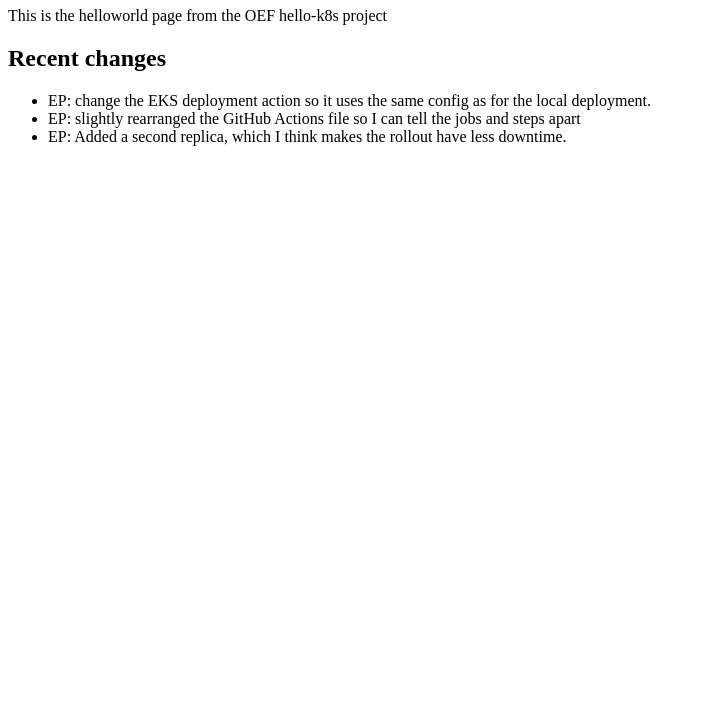
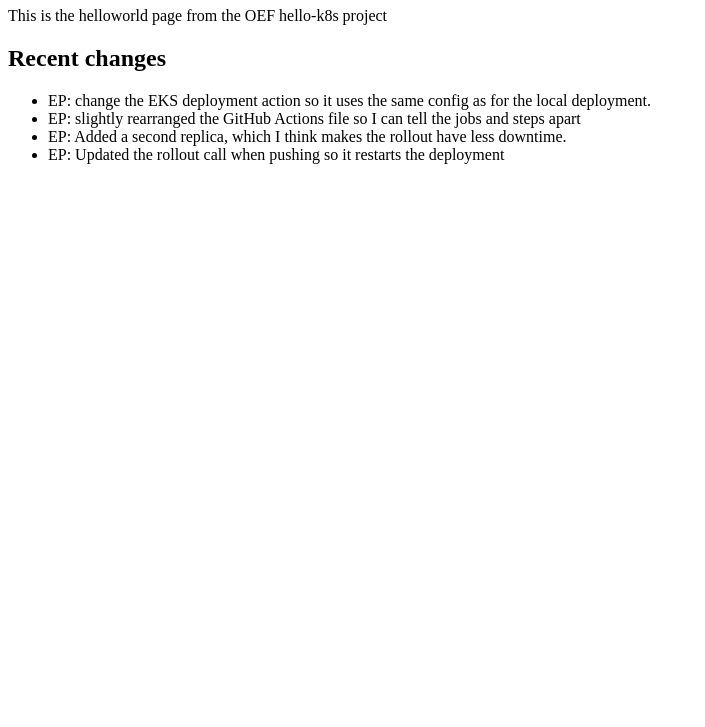
Before and after one commit to Open-Earth-Foundation/hello-k8s, a plain HTML site: page helloworld/index.html in a window 1280 px wide. Shown: the part 73-800 px from the top of the page, without its empty margins (0-705 px from the left). Drawn offline with Linux system fonts and the light colour scheme.

Commit message:
doc(index): update info about deployment

```diff
--- a/helloworld/index.html
+++ b/helloworld/index.html
@@ -12,6 +12,7 @@
       <li>EP: change the EKS deployment action so it uses the same config as for the local deployment.</li>
       <li>EP: slightly rearranged the GitHub Actions file so I can tell the jobs and steps apart</li>
       <li>EP: Added a second replica, which I think makes the rollout have less downtime.</li>
+      <li>EP: Updated the rollout call when pushing so it restarts the deployment</li>
     </ul>
   </body>
 </html>
```
